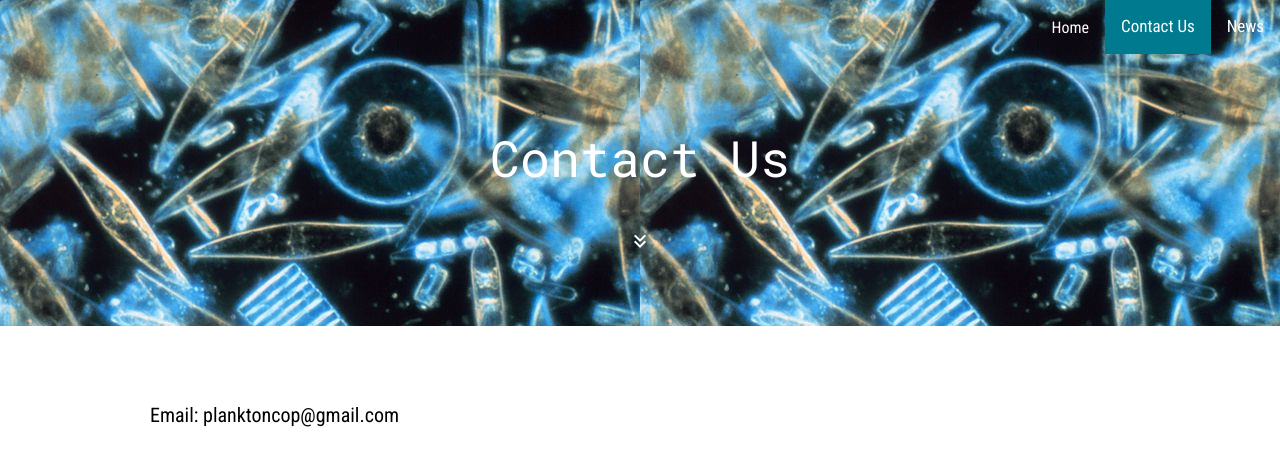
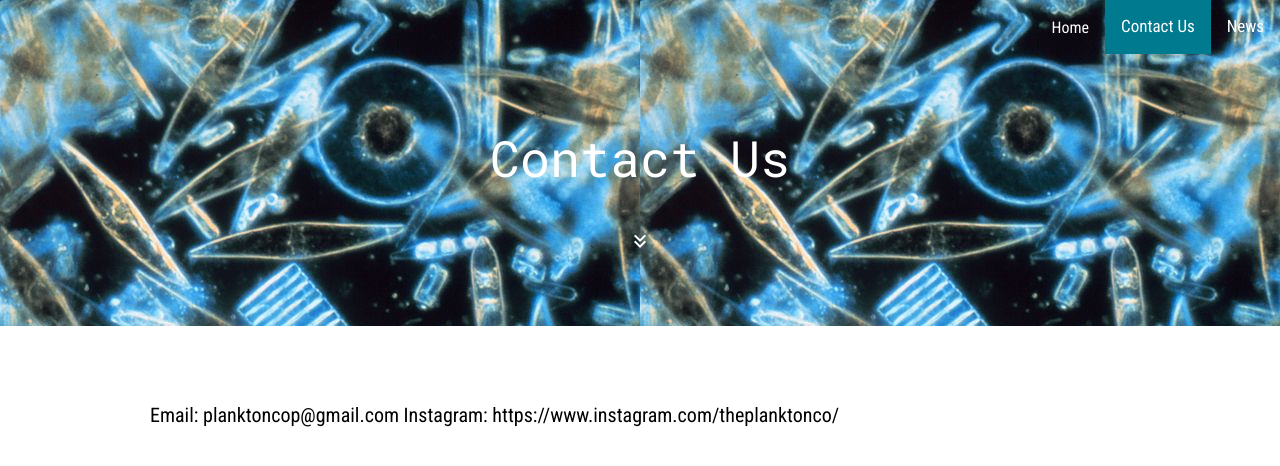
Before and after one commit to planktoncompany/planktoncompany.github.io, a plain HTML site: page contact/index.html in a window 1280 px wide. Drawn offline with nearby package versions, Linux system fonts and the light colour scheme.

Commit message:
Update index.html

```diff
--- a/contact/index.html
+++ b/contact/index.html
@@ -69,6 +69,7 @@
       <div class="content">
         <h4>
           Email: planktoncop@gmail.com
+          Instagram: https://www.instagram.com/theplanktonco/
         </h4>
       </div>
     </div>
```
